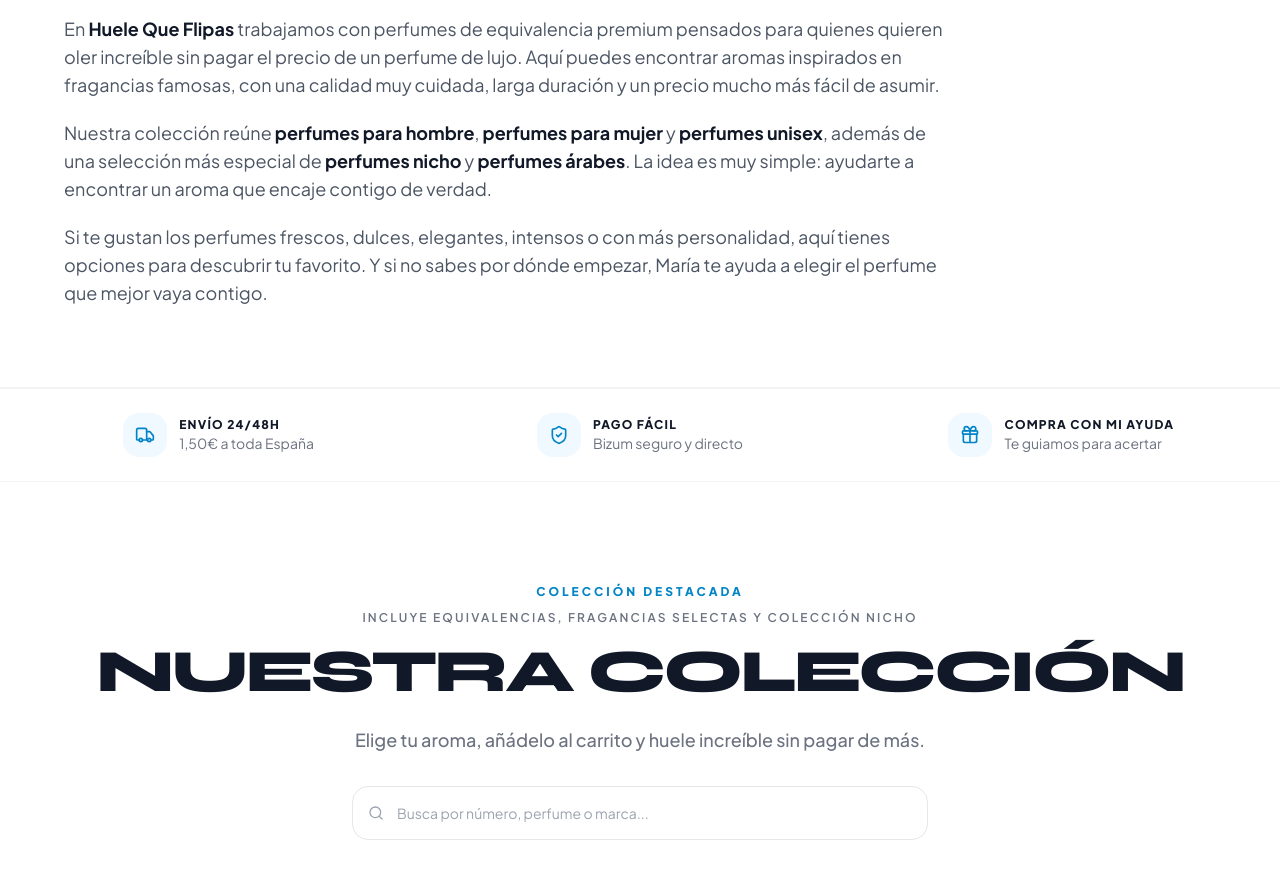
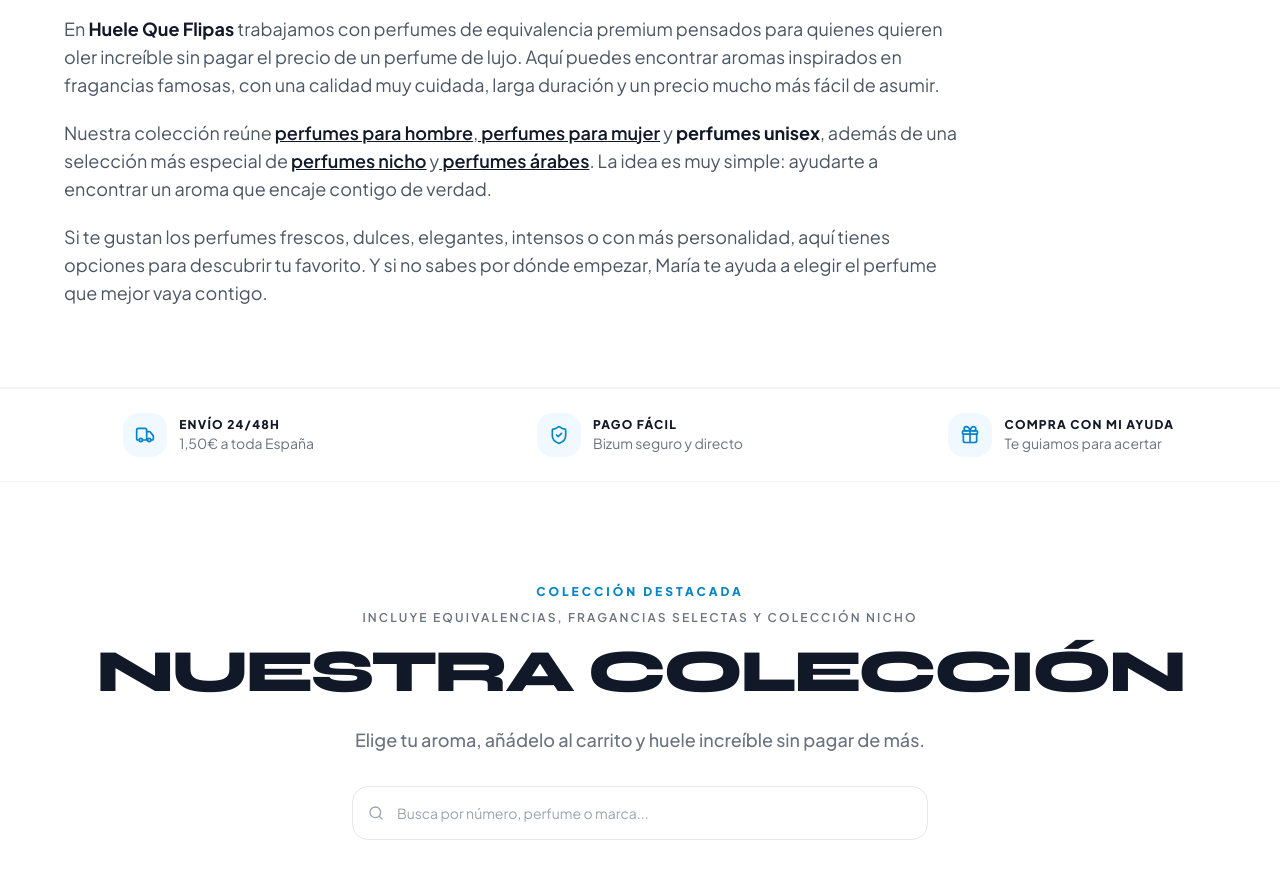
Before and after one commit to Lokeyokeria/HueleQueFlipas, a React (Vite) app: page / in a window 1280 px wide. Shown: the part 800-1669 px from the top of the page. Built offline with nearby package versions, Linux system fonts and the light colour scheme.

Commit message:
Update App.tsx

```diff
--- a/App.tsx
+++ b/App.tsx
@@ -833,11 +833,11 @@
                 </p>
 
                 <p>
-                  Nuestra colección reúne <strong className="text-gray-900">perfumes para hombre</strong>,
-                  <strong className="text-gray-900"> perfumes para mujer</strong> y
+                  Nuestra colección reúne <a href="/perfumes-hombre" className="text-gray-900 font-semibold underline">perfumes para hombre</a>,
+                  <a href="/perfumes-mujer" className="text-gray-900 font-semibold underline"> perfumes para mujer</a> y
                   <strong className="text-gray-900"> perfumes unisex</strong>, además de una selección
-                  más especial de <strong className="text-gray-900">perfumes nicho</strong> y
-                  <strong className="text-gray-900"> perfumes árabes</strong>. La idea es muy simple:
+                  más especial de <a href="/perfumes-nicho" className="text-gray-900 font-semibold underline">perfumes nicho</a> y
+                  <a href="/perfumes-arabes" className="text-gray-900 font-semibold underline"> perfumes árabes</a>. La idea es muy simple:
                   ayudarte a encontrar un aroma que encaje contigo de verdad.
                 </p>
 
```
